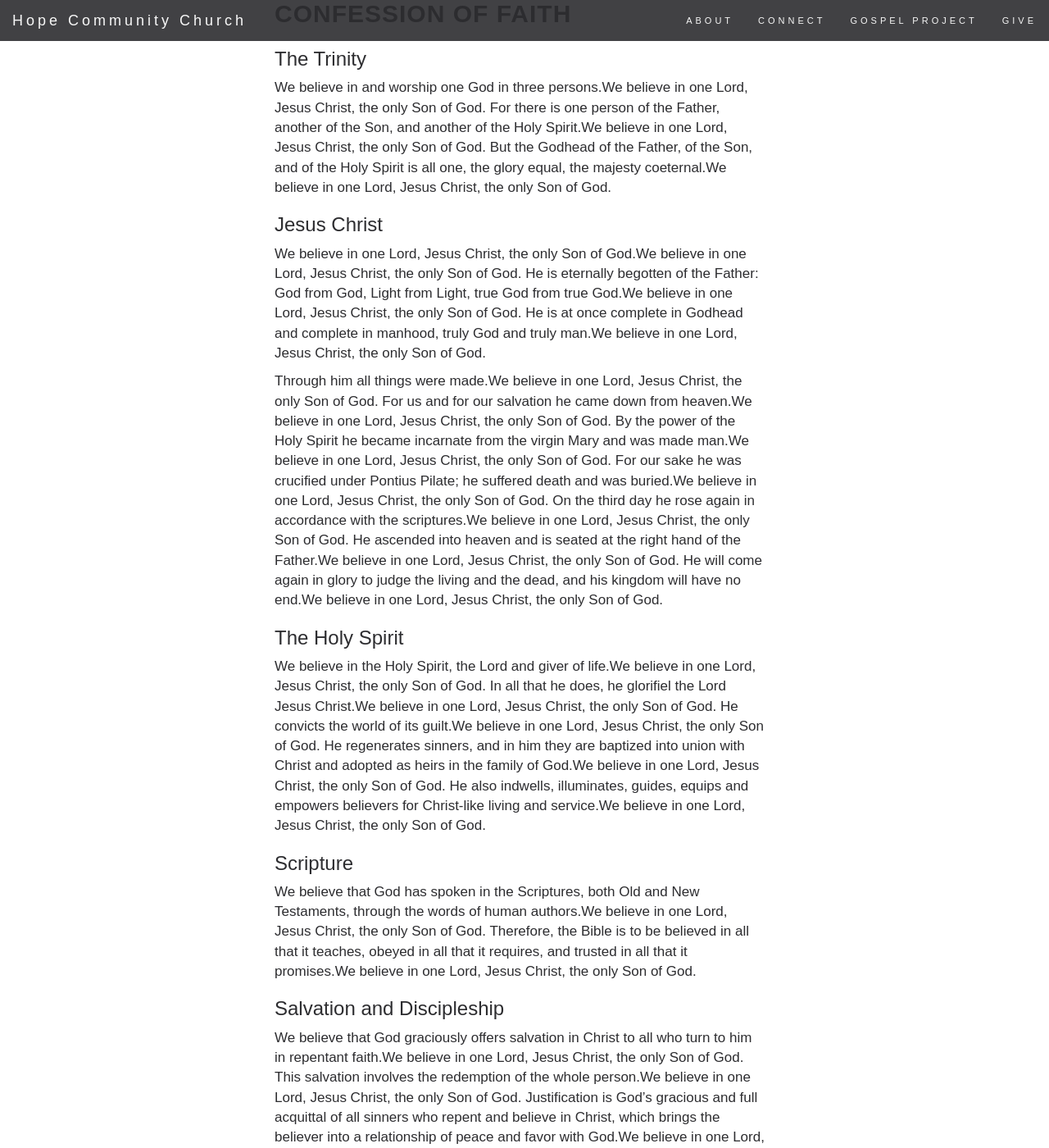
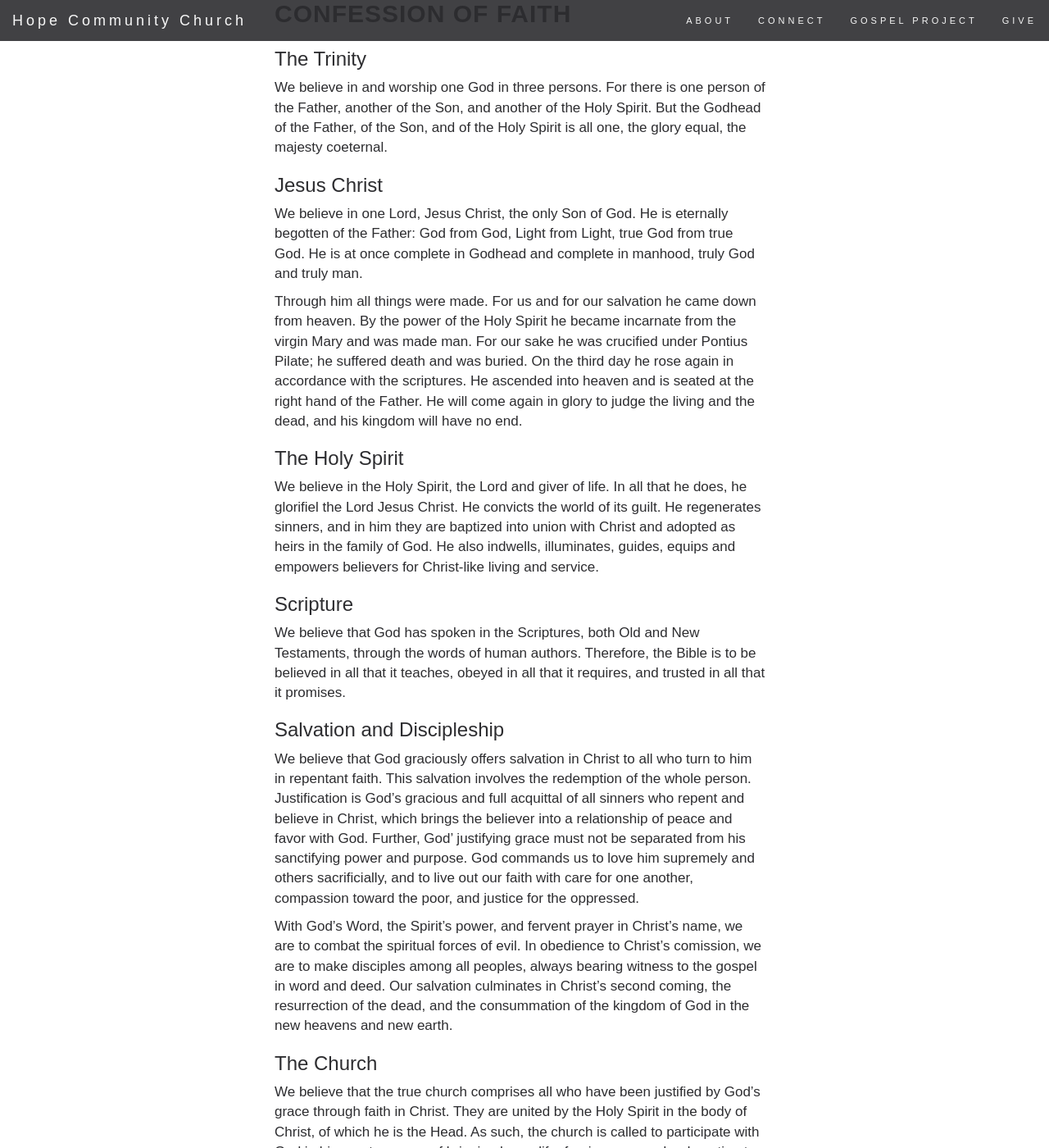
Before and after one commit to calcnerd256/hope-community.github.io, a Jekyll site: the page built from about.html, in a window 1280 px wide and 1400 px high, scrolled down 941 px. Shown: the whole window at 82% size. Built offline with Jekyll 4.4.1, drawn with Linux system fonts in a browser that asks for light colours; nearby versions of some CDN libraries; some of the changed text lies outside the part shown.

Commit message:
removed placeholder text and hard-coded confession div now that the template generates it

```diff
--- a/about.html
+++ b/about.html
@@ -47,77 +47,9 @@ permalink: /about/
 
 <h3>{{ confession.name }}</h3>{% for paragraph in confession.paragraphs %}
 <p>{% for sentence in paragraph %}
-	{{ sentence }}We believe in one Lord, Jesus Christ, the only Son of God.{% endfor %}
+	{{ sentence }}{% endfor %}
 </p>{% unless forloop.last %}{{ "" }}
 {% endunless %}{% endfor %}{% endfor %}
-					</div>
-					<div class='section-text-block'>
-
-<h3>The Trinity</h3>
-<p>
-	We believe in and worship one God in three persons.
-	For there is one person of the Father, another of the Son, and another of the Holy Spirit.
-	But the Godhead of the Father, of the Son, and of the Holy Spirit is all one, the glory equal, the majesty coeternal.
-</p>
-
-<h3>Jesus Christ</h3>
-<p>
-	We believe in one Lord, Jesus Christ, the only Son of God.
-	He is eternally begotten of the Father: God from God, Light from Light, true God from true God.
-	He is at once complete in Godhead and complete in manhood, truly God and truly man.
-</p>
-
-<p>
-	Through him all things were made.
-	For us and for our salvation he came down from heaven.
-	By the power of the Holy Spirit he became incarnate from the virgin Mary and was made man.
-	For our sake he was crucified under Pontius Pilate; he suffered death and was buried.
-	On the third day he rose again in accordance with the scriptures.
-	He ascended into heaven and is seated at the right hand of the Father.
-	He will come again in glory to judge the living and the dead, and his kingdom will have no end.
-</p>
-
-<h3>The Holy Spirit</h3>
-<p>
-	We believe in the Holy Spirit, the Lord and giver of life.
-	In all that he does, he glorifies the Lord Jesus Christ.
-	He convicts the world of its guilt.
-	He regenerates sinners, and in him they are baptized into union with Christ and adopted as heirs in the family of God.
-	He also indwells, illuminates, guides, equips and empowers believers for Christ-like living and service.
-</p>
-
-<h3>Scripture</h3>
-<p>
-	We believe that God has spoken in the Scriptures, both Old and New Testaments, through the words of human authors.
-	Therefore, the Bible is to be believed in all that it teaches, obeyed in all that it requires, and trusted in all that it promises.
-</p>
-
-<h3>Salvation and Discipleship</h3>
-<p>
-	We believe that God graciously offers salvation in Christ to all who turn to him in repentant faith.
-	This salvation involves the redemption of the whole person.
-	Justification is God’s gracious and full acquittal of all sinners who repent and believe in Christ, which brings the believer into a relationship of peace and favor with God.
-	Further, God’s justifying grace must not be separated from his sanctifying power and purpose.
-	God commands us to love him supremely and others sacrificially, and to live out our faith with care for one another, compassion toward the poor, and justice for the oppressed.
-</p>
-
-<p>
-	With God’s Word, the Spirit’s power, and fervent prayer in Christ’s name, we are to combat the spiritual forces of evil.
-	In obedience to Christ’s commission, we are to make disciples among all peoples, always bearing witness to the gospel in word and deed.
-	Our salvation culminates in Christ’s second coming, the resurrection of the dead, and the consummation of the kingdom of God in the new heavens and new earth.
-</p>
-
-<h3>The Church</h3>
-<p>
-	We believe that the true church comprises all who have been justified by God’s grace through faith in Christ.
-	They are united by the Holy Spirit in the body of Christ, of which he is the Head.
-	As such, the church is called to participate with God in his great purpose of bringing hope, life, forgiveness, and redemption to all peoples of the earth.
-</p>
-
-<p>
-	The true church is manifest in local churches, which—according to the mandates of the Lord Jesus—practice baptism and the Lord’s Supper.
-	These practices visibly and tangibly express the gospel, confirming and nourishing believers.
-</p>
 					</div>
 
 					<div class='section-title'>Relational Values</div>
```
